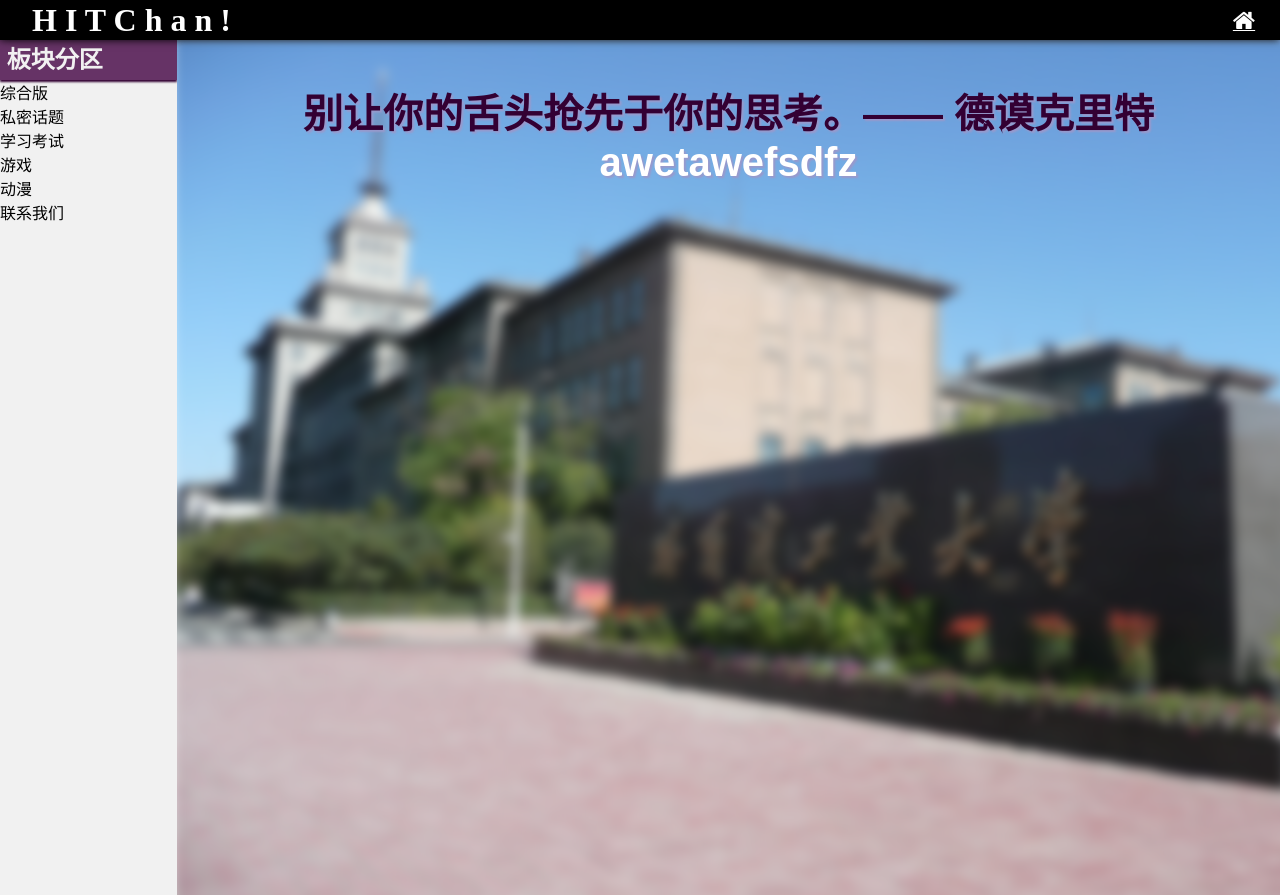
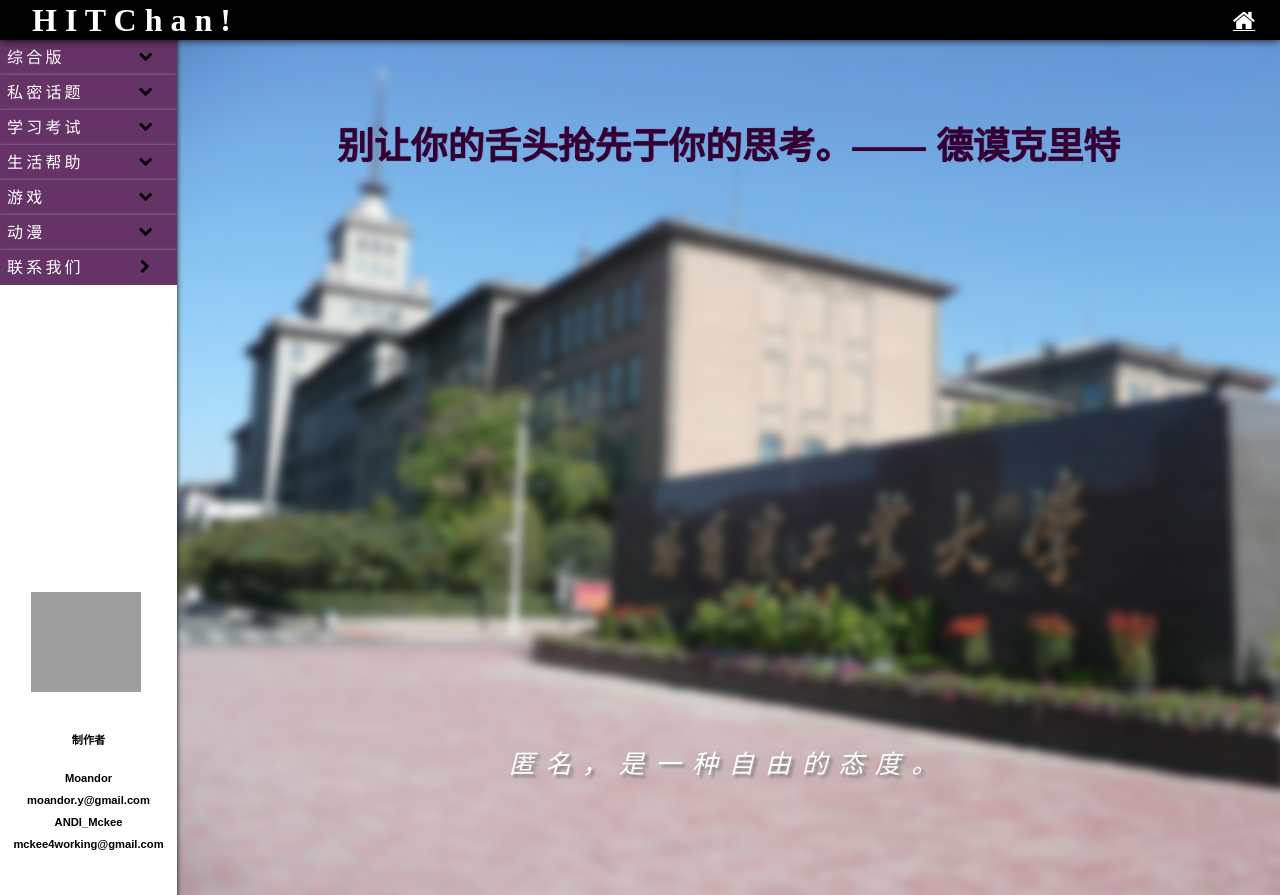
Before and after one commit to SovietVsAllies/hit-chan, a Django app: page /forum/ in a window 1280 px wide. Run offline with Django 3.2, Linux system fonts and the light colour scheme; data that the repository does not hold is empty; grey boxes are pictures that could not be loaded.

Commit message:
a big change on style

```diff
--- a/forum/static/forum/css/hc-menu-style.css
+++ b/forum/static/forum/css/hc-menu-style.css
@@ -7,38 +7,71 @@
 	height: 100%;
 	padding-top: 40px;
 	margin: 0;
-	background-color: #f1f1f1;
+	background-color: #fff;
 	font-family: "Microsoft YaHei", sans-serif !important;
 	box-sizing: border-box;
+	box-shadow: 0 3px 5px black;
     overflow: auto;
 }
 
-.category {
-	display: inline-block;
-	height: 40px;
-	width: 100%;
-	margin: 0;
-	background-color: #663366;
-	color: #f1f1f1;
-	font-size: 1.5em;
-	line-height: 40px;
-	white-space: nowrap;
-	box-shadow: 0 2px 2px #330033;
-}
-
 #hc-menu-content {
+	z-index: 3;
 	padding: 0;
 	border: 0;
 	margin: 0;
 	overflow: auto;
 }
 
+#hc-menu-content > div {
+	position: relative;
+}
+
 #hc-menu-content input {
 	display: none;
 }
 
+#hc-menu-content input:checked ~ ul {
+	-webkit-transition: height 0.5s ease-in-out, box-shadow 0.1s linear;
+	-moz-transition: height 0.5s ease-in-out, box-shadow 0.1s linear;
+	-o-transition: height 0.5s ease-in-out, box-shadow 0.1s linear;
+	-ms-transition: height 0.5s ease-in-out, box-shadow 0.1s linear;
+	transition: height 0.5s ease-in-out, box-shadow 0.1s linear;
+}
+
 #hc-menu-content label {
 	display: block;
+	height: 35px;
+	padding-left: 7px;
+	cursor: pointer;
+	line-height: 35px;
+	font-size: 1em;
+	background-color: #663366;
+	color: white;
+	box-shadow: 0 0 3px #9A849A;
+	letter-spacing: 0.2em;
+}
+
+#hc-menu-content .fa-chevron-right {
+	display: inline-block;
+	position: absolute;
+	top: 10px;
+	left: 140px;
+	font-size: 0.9em;
+	pointer-events: none;
+	transition: 0.4s;
+	-webkit-transition: 0.4s;
+	-moz-transition: 0.4s;
+	-o-transition: 0.4s;
+	-ms-transition:  0.4s;
+}
+
+#hc-menu-content input:checked ~ i {
+	transform: rotate(90deg);
+	transition: 0.4s;
+	-webkit-transition: 0.4s;
+	-moz-transition: 0.4s;
+	-o-transition: 0.4s;
+	-ms-transition:  0.4s;
 }
 
 #hc-menu-content ul {
@@ -85,7 +114,36 @@
 	color: white;
 }
 
-#hc-menu-content li.active {
+#hc-menu-content .active {
 	background-color: #da70d6;
 	color: white;
 }
+
+#hc-easter-egg {
+	z-index: -1;
+	position: absolute;
+	bottom: 0;
+	left: 0;
+	width: 177px;
+}
+
+#hc-easter-egg img {
+	position: relative;
+	left: 31px;
+	bottom: 35px;
+	height: 100px;
+	width: 110px;
+}
+
+#hc-easter-egg h1 {
+	font-size: 0.7em;
+	padding-bottom: 60px;
+	text-align: center;
+}
+#hc-easter-egg h2 {
+	position: relative;
+	bottom: 35px;
+	font-size: 0.7em;
+	padding-bottom: 10px;
+	text-align: center;
+}
--- a/forum/static/forum/js/hc-menu-loader.js
+++ b/forum/static/forum/js/hc-menu-loader.js
@@ -1,9 +1,9 @@
 "use strict";
 
-function setHeight(number) {
+function changeHeight(number) {
     var list = document.getElementById("hc-menu-category-" + number);
     if (list.style.height == "0px") {
-        list.style.height = (list.children.length * 25) + "px";
+        list.style.height = (list.children.length * 35) + "px";
     } else {
         list.style.height = "0px";
     }
@@ -43,7 +43,7 @@ function loadHcMenu() {
                     category = 1;
                 }
                 if (checkWhetherBoard === "b" && checkId === boards[i].id.toString()) {
-                    hyperlink.id = "active";
+                    hyperlink.className = "active";
                     currentCategory = category;
                 }
                 item.appendChild(hyperlink);
@@ -51,10 +51,12 @@ function loadHcMenu() {
             }
             if (currentCategory < 1 || currentCategory > 6) {
                 for (i2 = 1; i2 <= 6; i2++) {
-                    setHeight(i2);
+                    document.getElementById("hc-menu-checkbox-" + i2).checked = true;
+                    changeHeight(i2);
                 }
             } else {
-                setHeight(currentCategory);
+                changeHeight(currentCategory);
+                document.getElementById("hc-menu-checkbox-" + currentCategory).checked = true;
             }
         }
     }
--- a/forum/templates/forum/index.html
+++ b/forum/templates/forum/index.html
@@ -17,24 +17,29 @@
       right: 0;
       top: 0;
       bottom: 0;
+      overflow: auto;
     }
     #hc-index-title-1 {
-      margin-top: 82px;
+      position: relative;
+      top: 13%;
       font-family: "Microsoft YaHei", sans-serif;
       text-align: center;
-      font-size: 2.5em;
+      font-size: 2.3em;
       font-weight: bold;
       color: #330033;
-      text-shadow: 2px 2px 2px #9999cc;
+      text-shadow: 0.4px 0.4px 1px #663366;
     }
     #hc-index-title-2 {
-      margin-bottom: 70px;
+      position: relative;
+      top: 77%;
       font-family: "Microsoft YaHei", sans-serif;
       text-align: center;
-      font-size: 2.5em;
-      font-weight: bold;
+      font-size: 1.6em;
+      font-weight: normal;
+      font-style: italic;
+      letter-spacing: 11px;
       color: #ffffff;
-      text-shadow: 2px 2px 2px #9999cc;
+      text-shadow: 3px 3px 3px gray;
     }
     #hc-index-background {
       z-index: -1;
@@ -44,11 +49,11 @@
       height: 100%;
       top: 35px;
       left: 172px;
-      -webkit-filter: blur(6px);
-      -moz-filter: blur(6px);
-      -o-filter: blur(6px);
-      -ms-filter: blur(6px);
-      filter: blur(6px);
+      -webkit-filter: blur(5px);
+      -moz-filter: blur(5px);
+      -o-filter: blur(5px);
+      -ms-filter: blur(5px);
+      filter: blur(5px);
     }
     #hc-index-background img {
       width: 100%;
@@ -68,44 +73,65 @@
   </div>
 
   <div id="hc-menu">
-    <h2 class="category">&nbsp;板块分区</h2>
+    <div style="postion:relative">
       <div id="hc-menu-content">
         <div>
           <input id="hc-menu-checkbox-1" type="checkbox">
-        <label for="hc-menu-checkbox-1" onclick="setHeight(1)">综合版</label>
+          <label for="hc-menu-checkbox-1" onclick="changeHeight(1)">综合版</label>
+          <i class="fa fa-chevron-right" aria-hidden="true"></i>
           <ul id="hc-menu-category-1" style="height: 0px;"></ul>
         </div>
         <div>
           <input id="hc-menu-checkbox-2" type="checkbox">
-        <label for="hc-menu-checkbox-2" onclick="setHeight(2)">私密话题</label>
+          <label for="hc-menu-checkbox-2" onclick="changeHeight(2)">私密话题</label>
+          <i class="fa fa-chevron-right" aria-hidden="true"></i>
           <ul id="hc-menu-category-2" style="height: 0px;"></ul>
         </div>
         <div>
           <input id="hc-menu-checkbox-3" type="checkbox">
-        <label for="hc-menu-checkbox-3" onclick="setHeight(3)">学习考试</label>
+          <label for="hc-menu-checkbox-3" onclick="changeHeight(3)">学习考试</label>
+          <i class="fa fa-chevron-right" aria-hidden="true"></i>
           <ul id="hc-menu-category-3" style="height: 0px;"></ul>
         </div>
         <div>
           <input id="hc-menu-checkbox-4" type="checkbox">
-        <label for="hc-menu-checkbox-4" onclick="setHeight(4)">游戏</label>
+          <label for="hc-menu-checkbox-4" onclick="changeHeight(4)">生活帮助</label>
+          <i class="fa fa-chevron-right" aria-hidden="true"></i>
           <ul id="hc-menu-category-4" style="height: 0px;"></ul>
         </div>
         <div>
           <input id="hc-menu-checkbox-5" type="checkbox">
-        <label for="hc-menu-checkbox-5" onclick="setHeight(5)">动漫</label>
+          <label for="hc-menu-checkbox-5" onclick="changeHeight(5)">游戏</label>
+          <i class="fa fa-chevron-right" aria-hidden="true"></i>
           <ul id="hc-menu-category-5" style="height: 0px;"></ul>
         </div>
         <div>
           <input id="hc-menu-checkbox-6" type="checkbox">
-        <label for="hc-menu-checkbox-6" onclick="setHeight(6)">联系我们</label>
+          <label for="hc-menu-checkbox-6" onclick="changeHeight(6)">动漫</label>
+          <i class="fa fa-chevron-right" aria-hidden="true"></i>
           <ul id="hc-menu-category-6" style="height: 0px;"></ul>
+        </div>
+        <div>
+          <input id="hc-menu-checkbox-7" type="checkbox">
+          <label for="hc-menu-checkbox-7" onclick="changeHeight(7)">联系我们</label>
+          <i class="fa fa-chevron-right" aria-hidden="true"></i>
+          <ul id="hc-menu-category-7" style="height: 0px;"></ul>
+        </div>
+      </div>
+      <div id="hc-easter-egg">
+        <img src="{% static 'forum/img/hit.jpg' %}">
+          <h1>制作者</h1>
+          <h2>Moandor</h2>
+          <h2>moandor.y@gmail.com</h2>
+          <h2>ANDI_Mckee</h2>
+          <h2>mckee4working@gmail.com</h2>
       </div>
     </div>
   </div>
 
   <div id="hc-index-main">
     <h1 id="hc-index-title-1">别让你的舌头抢先于你的思考。—— 德谟克里特</h1>
-    <h2 id="hc-index-title-2">awetawefsdfz</h2>
+    <h2 id="hc-index-title-2">匿名，是一种自由的态度。</h2>
   </div>
   <div id="hc-index-background">
     <img src="{% static 'forum/img/index-bg.jpg' %}">
```
Also changed, not shown: other parts of forum/static/forum/css/hc-menu-style.css (+10 -14 lines), forum/templates/forum/show_board.html (+28 -7 lines), forum/templates/forum/show_thread.html (+34 -14 lines), forum/static/forum/img/index.jpg (deleted). Lines whose indentation alone changed are shown as unchanged.
